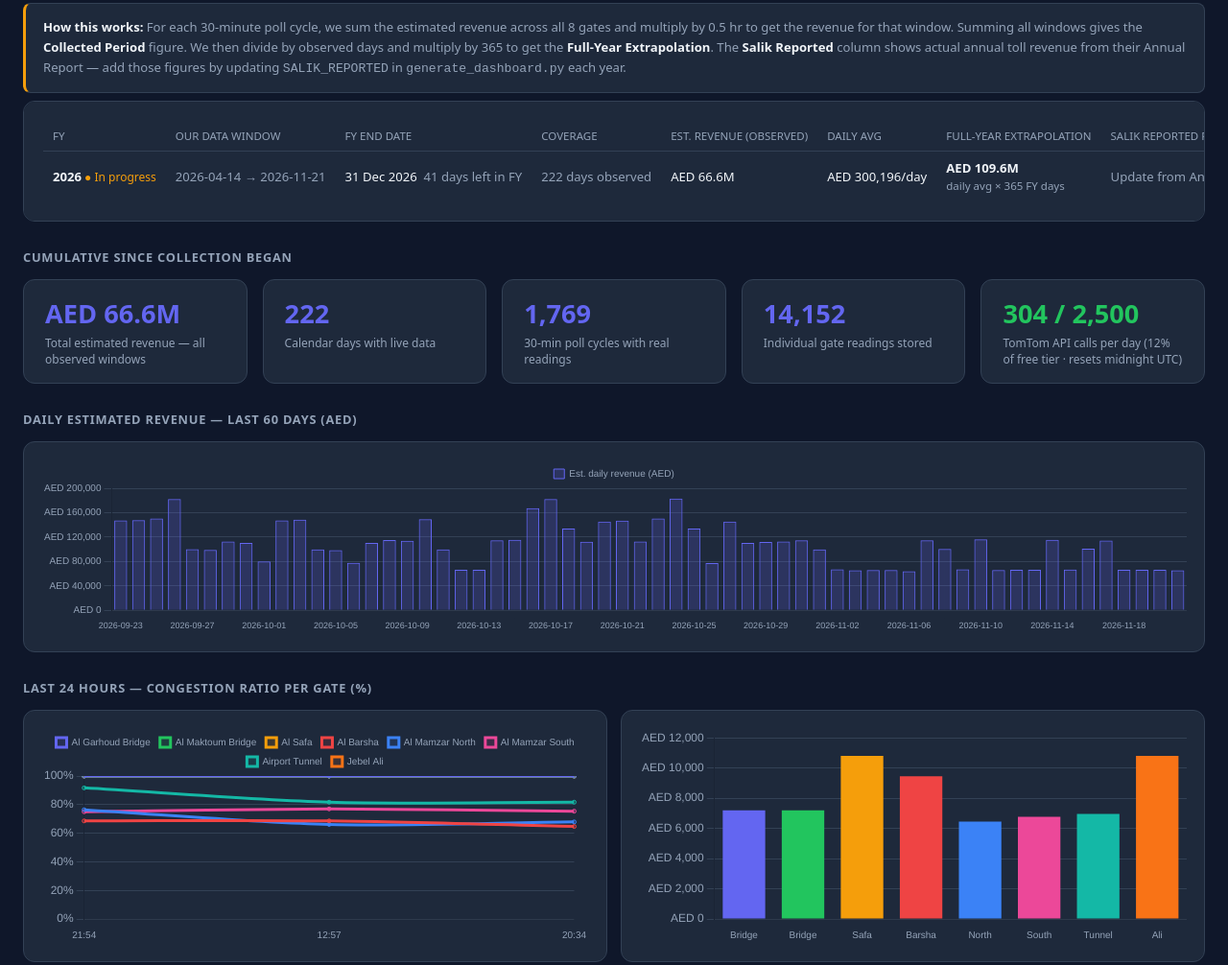
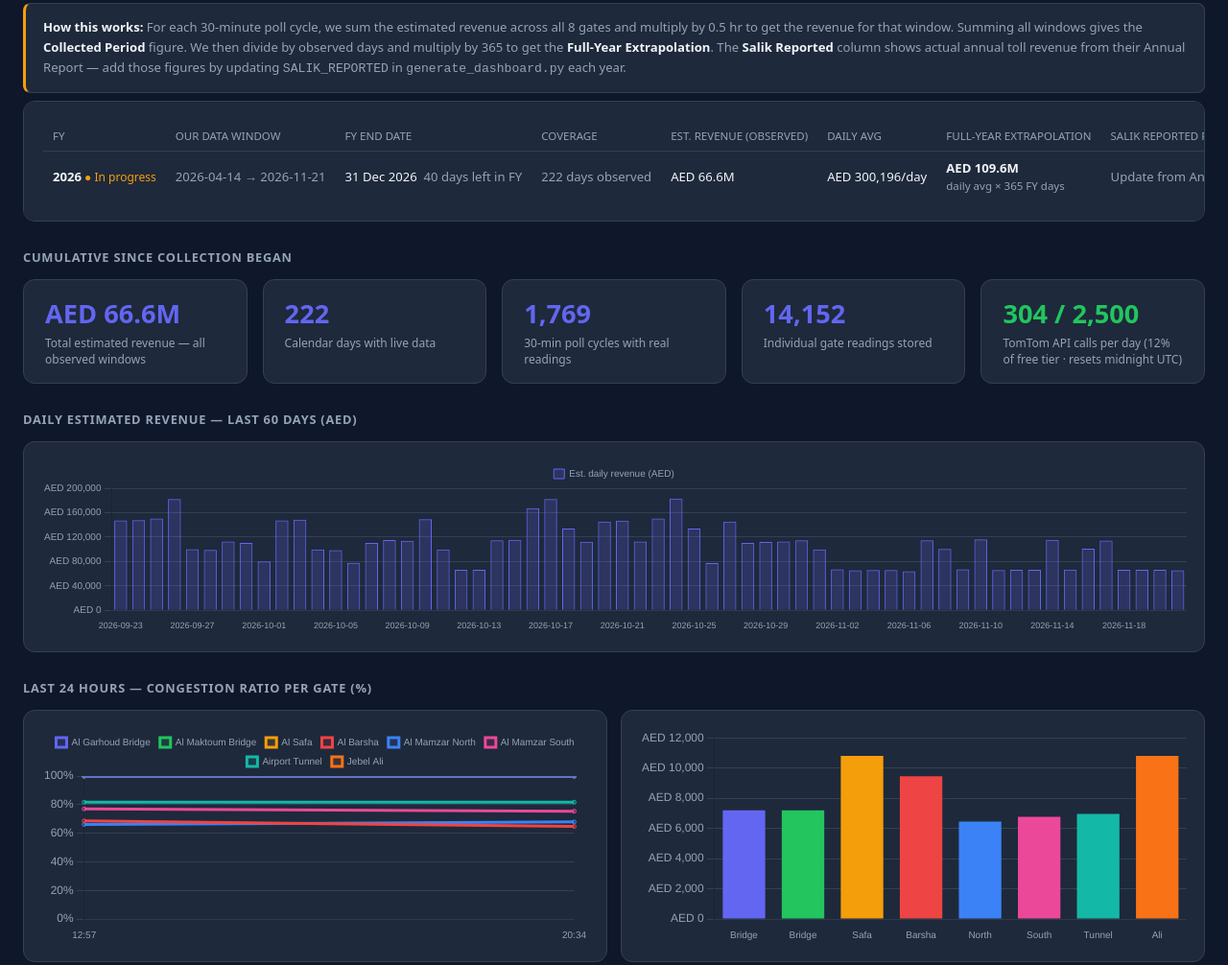
Before and after one commit to khanjunaid7980-stack/Salik_Tracker, a plain HTML site: page docs/index.html in a window 1280 px wide. Shown: the part 926-1932 px from the top of the page at 96% size. Drawn offline with nearby package versions, Linux system fonts and the light colour scheme.

Commit message:
chore: update traffic log 2026-11-21T21:57Z

```diff
--- a/docs/index.html
+++ b/docs/index.html
@@ -53,7 +53,7 @@
 <body>
 
 <h1>Salik Traffic Monitor</h1>
-<p class="sub">Updated: 21 Nov 2026 20:34 Dubai time &nbsp;·&nbsp; Auto-refreshes every 30 min &nbsp;·&nbsp; All 8 toll gates &nbsp;·&nbsp; 14,152 readings collected</p>
+<p class="sub">Updated: 22 Nov 2026 01:57 Dubai time &nbsp;·&nbsp; Auto-refreshes every 30 min &nbsp;·&nbsp; All 8 toll gates &nbsp;·&nbsp; 14,152 readings collected</p>
 
 <!-- ── Top stats ─────────────────────────────────────────────────────────── -->
 <p class="sec">Network Snapshot (Current)</p>
@@ -185,7 +185,7 @@
         <tr>
           <td><b>2026</b><span style="color:#f59e0b;font-size:.75rem"> ● In progress</span></td>
           <td class="muted">2026-04-14 → 2026-11-21</td>
-          <td>31 Dec 2026 &nbsp;<span class="muted">41 days left in FY</span></td>
+          <td>31 Dec 2026 &nbsp;<span class="muted">40 days left in FY</span></td>
           <td class="muted">222 days observed</td>
           <td>AED 66.6M</td>
           <td>AED 300,196/day</td>
@@ -415,8 +415,8 @@ new Chart(document.getElementById('dailyChart').getContext('2d'),{
 new Chart(document.getElementById('trendChart').getContext('2d'),{
   type:'line',
   data:{
-    labels:["21:54", "12:57", "20:34"],
-    datasets:[{"label": "Al Garhoud Bridge", "data": [100.0, 100.0, 100.0], "borderColor": "#6366f1", "backgroundColor": "#6366f122", "tension": 0.3, "spanGaps": true, "pointRadius": 2}, {"label": "Al Maktoum Bridge", "data": [100.0, 100.0, 100.0], "borderColor": "#22c55e", "backgroundColor": "#22c55e22", "tension": 0.3, "spanGaps": true, "pointRadius": 2}, {"label": "Al Safa", "data": [100.0, 100.0, 100.0], "borderColor": "#f59e0b", "backgroundColor": "#f59e0b22", "tension": 0.3, "spanGaps": true, "pointRadius": 2}, {"label": "Al Barsha", "data": [68.6, 68.6, 64.7], "borderColor": "#ef4444", "backgroundColor": "#ef444422", "tension": 0.3, "spanGaps": true, "pointRadius": 2}, {"label": "Al Mamzar North", "data": [76.4, 66.1, 67.9], "borderColor": "#3b82f6", "backgroundColor": "#3b82f622", "tension": 0.3, "spanGaps": true, "pointRadius": 2}, {"label": "Al Mamzar South", "data": [75.0, 77.0, 75.4], "borderColor": "#ec4899", "backgroundColor": "#ec489922", "tension": 0.3, "spanGaps": true, "pointRadius": 2}, {"label": "Airport Tunnel", "data": [91.7, 81.7, 81.7], "borderColor": "#14b8a6", "backgroundColor": "#14b8a622", "tension": 0.3, "spanGaps": true, "pointRadius": 2}, {"label": "Jebel Ali", "data": [100.0, 100.0, 100.0], "borderColor": "#f97316", "backgroundColor": "#f9731622", "tension": 0.3, "spanGaps": true, "pointRadius": 2}]
+    labels:["12:57", "20:34"],
+    datasets:[{"label": "Al Garhoud Bridge", "data": [100.0, 100.0], "borderColor": "#6366f1", "backgroundColor": "#6366f122", "tension": 0.3, "spanGaps": true, "pointRadius": 2}, {"label": "Al Maktoum Bridge", "data": [100.0, 100.0], "borderColor": "#22c55e", "backgroundColor": "#22c55e22", "tension": 0.3, "spanGaps": true, "pointRadius": 2}, {"label": "Al Safa", "data": [100.0, 100.0], "borderColor": "#f59e0b", "backgroundColor": "#f59e0b22", "tension": 0.3, "spanGaps": true, "pointRadius": 2}, {"label": "Al Barsha", "data": [68.6, 64.7], "borderColor": "#ef4444", "backgroundColor": "#ef444422", "tension": 0.3, "spanGaps": true, "pointRadius": 2}, {"label": "Al Mamzar North", "data": [66.1, 67.9], "borderColor": "#3b82f6", "backgroundColor": "#3b82f622", "tension": 0.3, "spanGaps": true, "pointRadius": 2}, {"label": "Al Mamzar South", "data": [77.0, 75.4], "borderColor": "#ec4899", "backgroundColor": "#ec489922", "tension": 0.3, "spanGaps": true, "pointRadius": 2}, {"label": "Airport Tunnel", "data": [81.7, 81.7], "borderColor": "#14b8a6", "backgroundColor": "#14b8a622", "tension": 0.3, "spanGaps": true, "pointRadius": 2}, {"label": "Jebel Ali", "data": [100.0, 100.0], "borderColor": "#f97316", "backgroundColor": "#f9731622", "tension": 0.3, "spanGaps": true, "pointRadius": 2}]
   },
   options:{...chtDefaults,
     scales:{
```
